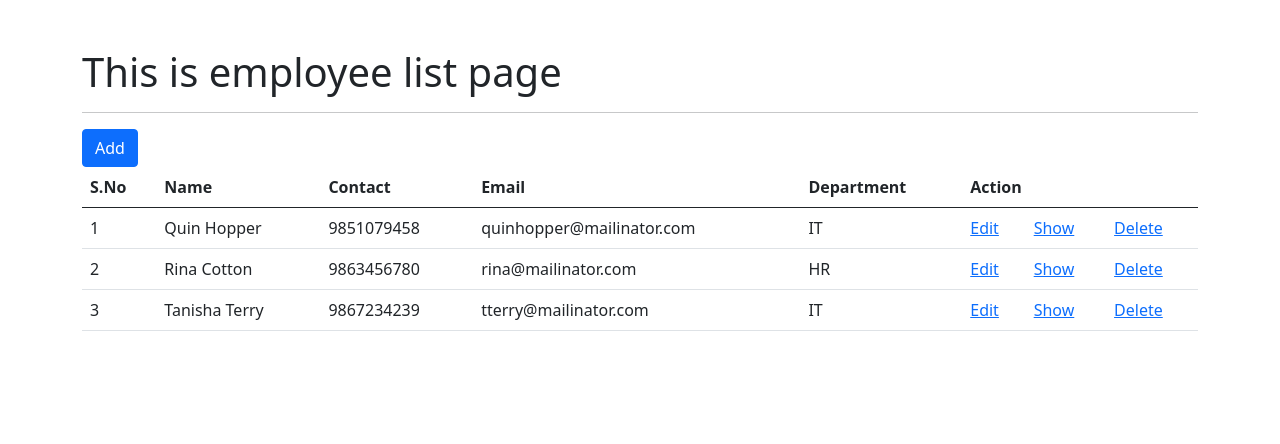
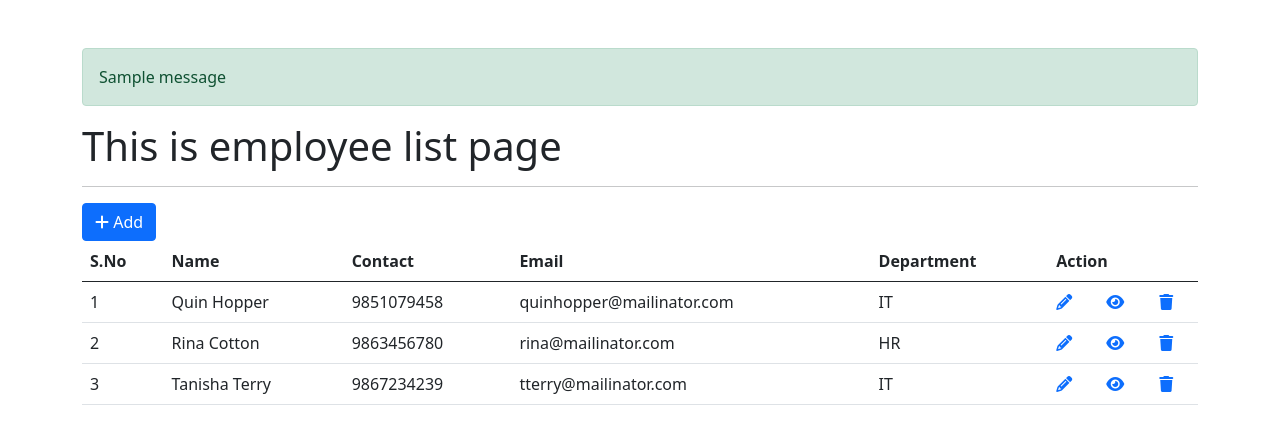
Before and after one commit to Avni8/project_ers, a Django app: page /employees/ in a window 1280 px wide. Shown: the part 56-500 px from the top of the page. Run offline with Django 4.2, Linux system fonts and the light colour scheme; data comes from the database, SQL or seed files in the repository; both versions use the stored data as it was after the commit; tables that the repository leaves empty hold one stand-in row (values such as "Sample post"); one stand-in notice (Sample message) is shown; some libraries are stand-ins or nearby versions.

Commit message:
update completed, show completed and icons added

```diff
--- a/project_employee_record_system/app_employeewebsite/forms.py
+++ b/project_employee_record_system/app_employeewebsite/forms.py
@@ -2,6 +2,7 @@ from django import forms
 from .models import Employee
 
 class EmployeeCreateForm(forms.ModelForm):
+    """ Form Class for Employee Creation """
     class Meta:
         fields = "__all__" #to create form including all fields
         # fields = ("full_name", "contact",)  #to create form containing only fullname and contact fields
--- a/project_employee_record_system/app_employeewebsite/urls.py
+++ b/project_employee_record_system/app_employeewebsite/urls.py
@@ -6,6 +6,7 @@ urlpatterns = [
     path('employees/edit/<int:id>/', views.employee_edit, name='emp-edit'),
     path('employees/delete/<int:id>/', views.employee_delete, name='emp-delete'),
     path('employees/add/', views.employee_add, name='emp-add'),
+    path('employee/update/', views.employee_update, name='emp-update'),
 
     path('departments/', views.department_index, name='dept-index'),
     path('departments/show/', views.department_show, name='dept-show'),
--- a/project_employee_record_system/app_employeewebsite/views.py
+++ b/project_employee_record_system/app_employeewebsite/views.py
@@ -1,6 +1,7 @@
 from django.shortcuts import render, redirect
 from .forms import EmployeeCreateForm
 from .models import Employee, User, Department
+from django.contrib import messages
 
 # Create your views here.
 # def demo(request):
@@ -11,8 +12,11 @@ from .models import Employee, User, Department
 #     }
 
 def employee_index(request):
+    """ Returns list of employee as context """
+
     employee_list = Employee.objects.all()
     context = {"data": employee_list}
+
     return render(request, 'employees/index_employee.html', context)
 
 def employee_add(request):
@@ -36,6 +40,9 @@ def employee_add(request):
         emp.department = department
 
         emp.save()
+
+        messages.success(request, 'Employee added successfully!')
+
         return redirect('emp-index')
 
     return render(request, 'employees/add_employee.html', context)
@@ -46,6 +53,24 @@ def employee_edit(request, id):
     user = User.objects.all()
     context = {"data": data, "department": department, "user": user}
     return render(request, 'employees/edit_employee.html', context)
+
+def employee_update(request):
+    if request.method == "POST":
+        user = User.objects.get(id=request.POST.get('user'))
+        department = Department.objects.get(id=request.POST.get('department'))
+        emp =  Employee.objects.get(id=request.POST.get('id'))
+        emp.full_name = request.POST.get('full_name')
+        emp.address = request.POST.get('address')
+        emp.blood_group = request.POST.get('blood_group')
+        emp.contact = request.POST.get('contact')
+        emp.email = request.POST.get('email')
+        emp.dob = request.POST.get('dob')
+        emp.gender = request.POST.get('gender')
+        emp.joined_date = request.POST.get('joined_date')
+        emp.user = user
+        emp.department = department
+        emp.save()
+    return redirect ("emp-index")
 
 def employee_delete(request, id):
     data = Employee.objects.get(id=id)
--- a/project_employee_record_system/project_employee_record_system/settings.py
+++ b/project_employee_record_system/project_employee_record_system/settings.py
@@ -12,6 +12,7 @@ https://docs.djangoproject.com/en/4.1/ref/settings/
 
 from pathlib import Path
 import os
+from django.contrib import messages
 
 # Build paths inside the project like this: BASE_DIR / 'subdir'.
 BASE_DIR = Path(__file__).resolve().parent.parent
@@ -123,3 +124,7 @@ STATIC_URL = 'static/'
 # https://docs.djangoproject.com/en/4.1/ref/settings/#default-auto-field
 
 DEFAULT_AUTO_FIELD = 'django.db.models.BigAutoField'
+
+MESSAGE_TAGS = {
+    messages.ERROR: 'danger',
+}
--- a/project_employee_record_system/templates/employees/add_employee.html
+++ b/project_employee_record_system/templates/employees/add_employee.html
@@ -6,7 +6,7 @@
 
 {% block content %}
 <div class="container">
-    <a href="{% url 'emp-index' %}" class="btn btn-primary">Back</a>
+    <a href="{% url 'emp-index' %}" class="btn btn-primary"><i class="fa-solid fa-arrow-left"></i> Back</a>
     <div class="row">
         <div class="col-md-4"></div>
         <div class="col-md-4">
--- a/project_employee_record_system/templates/employees/index_employee.html
+++ b/project_employee_record_system/templates/employees/index_employee.html
@@ -4,11 +4,18 @@
     Employee - List
 {% endblock %}
 
+<!-- {% block custom_css %}
+<link rel="stylesheet" href="https://cdnjs.cloudflare.com/ajax/libs/font-awesome/6.3.0/css/all.min.css" />
+{% endblock %} - only for this page -->
+
 {% block content %}
 <div class="container mt-5">
+
+    {% include "partials/_message.html" %}
+
     <h1>This is employee list page</h1>
     <hr>
-    <a href="{% url 'emp-add' %}" class="btn btn-primary">Add</a>
+    <a href="{% url 'emp-add' %}" class="btn btn-primary"><i class="fa-solid fa-plus"></i> Add</a>
     <table class="table table-striped-columns table-hover">
         <thead>
             <tr>
@@ -28,9 +35,9 @@
                 <td>{{val.contact}}</td>
                 <td>{{val.email}}</td>
                 <td>{{val.department}}</td>
-                <td><a href="{% url 'emp-edit' val.id %}">Edit</a></td>
-                <td><a href="{% url 'emp-show' val.id %}">Show</a></td>
-                <td><a href="{% url 'emp-delete' val.id %}">Delete</a></td>
+                <td><a href="{% url 'emp-edit' val.id %}"><i class="fa-solid fa-pencil"></i></a></td>
+                <td><a href="{% url 'emp-show' val.id %}"><i class="fa-solid fa-eye"></i></a></td>
+                <td><a href="{% url 'emp-delete' val.id %}"><i class="fa-solid fa-trash"></i></a></td>
 
             </tr>
             {% endfor %}
--- a/project_employee_record_system/templates/layouts/master.html
+++ b/project_employee_record_system/templates/layouts/master.html
@@ -17,6 +17,7 @@
     <!-- custom css -->
     {% block custom_css %}
     <!-- css link will be added here -->
+    <link rel="stylesheet" href="https://cdnjs.cloudflare.com/ajax/libs/font-awesome/6.3.0/css/all.min.css" />
     {% endblock %}
   </head>
   <body>
--- /dev/null
+++ b/project_employee_record_system/templates/partials/_message.html
@@ -0,0 +1,9 @@
+{% if messages %}
+<div class="messages">
+    {% for message in messages %}
+    <div{% if message.tags %} class="alert alert-{{ message.tags }}"{% endif %}>
+       {{ message }}
+    </div>
+    {% endfor %}
+</div>
+{% endif %}
```
Also changed, not shown: project_employee_record_system/templates/employees/edit_employee.html (+7 -4 lines), project_employee_record_system/templates/employees/show_employee.html (+13 -2 lines), project_employee_record_system/db.sqlite3.
